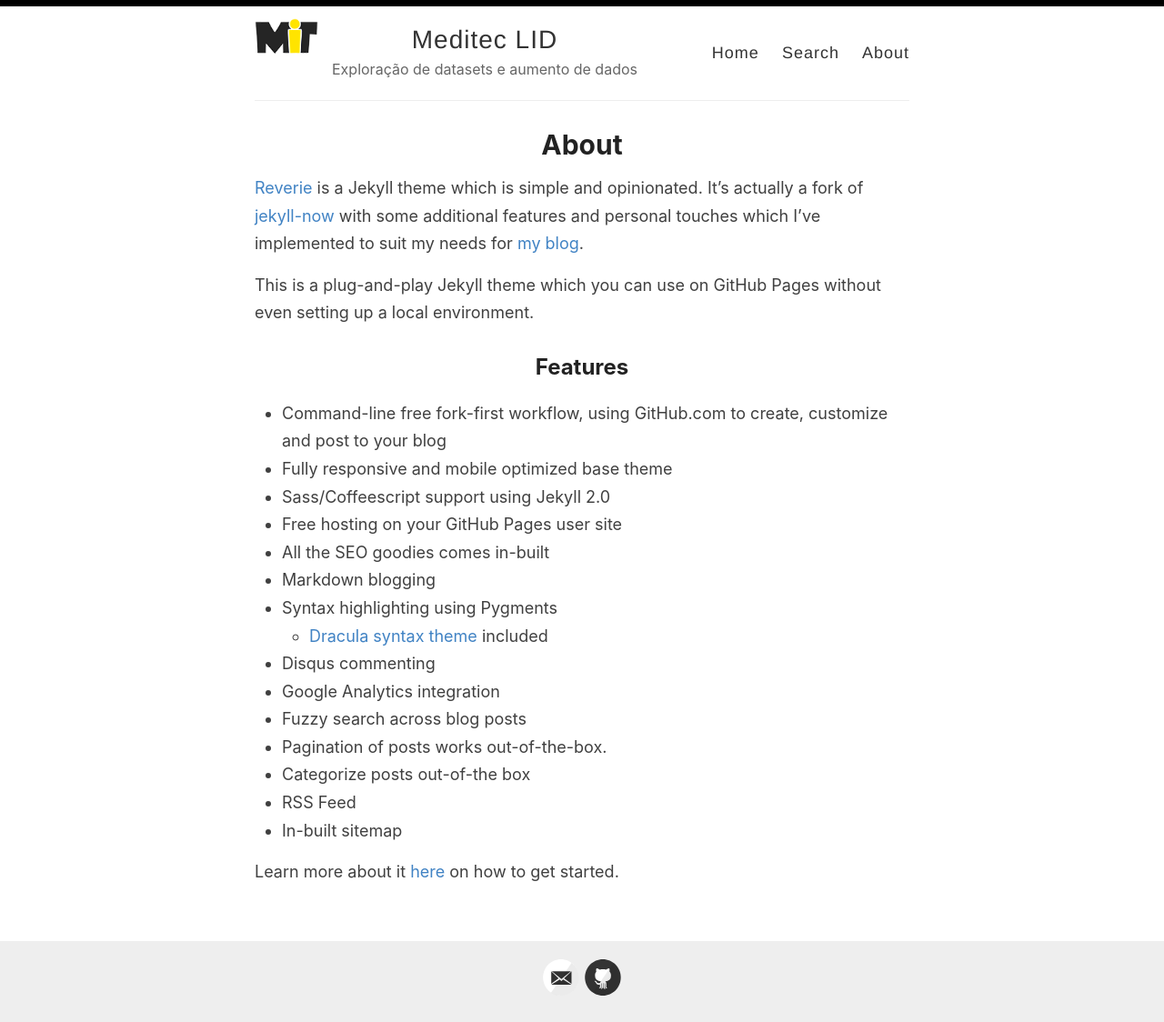
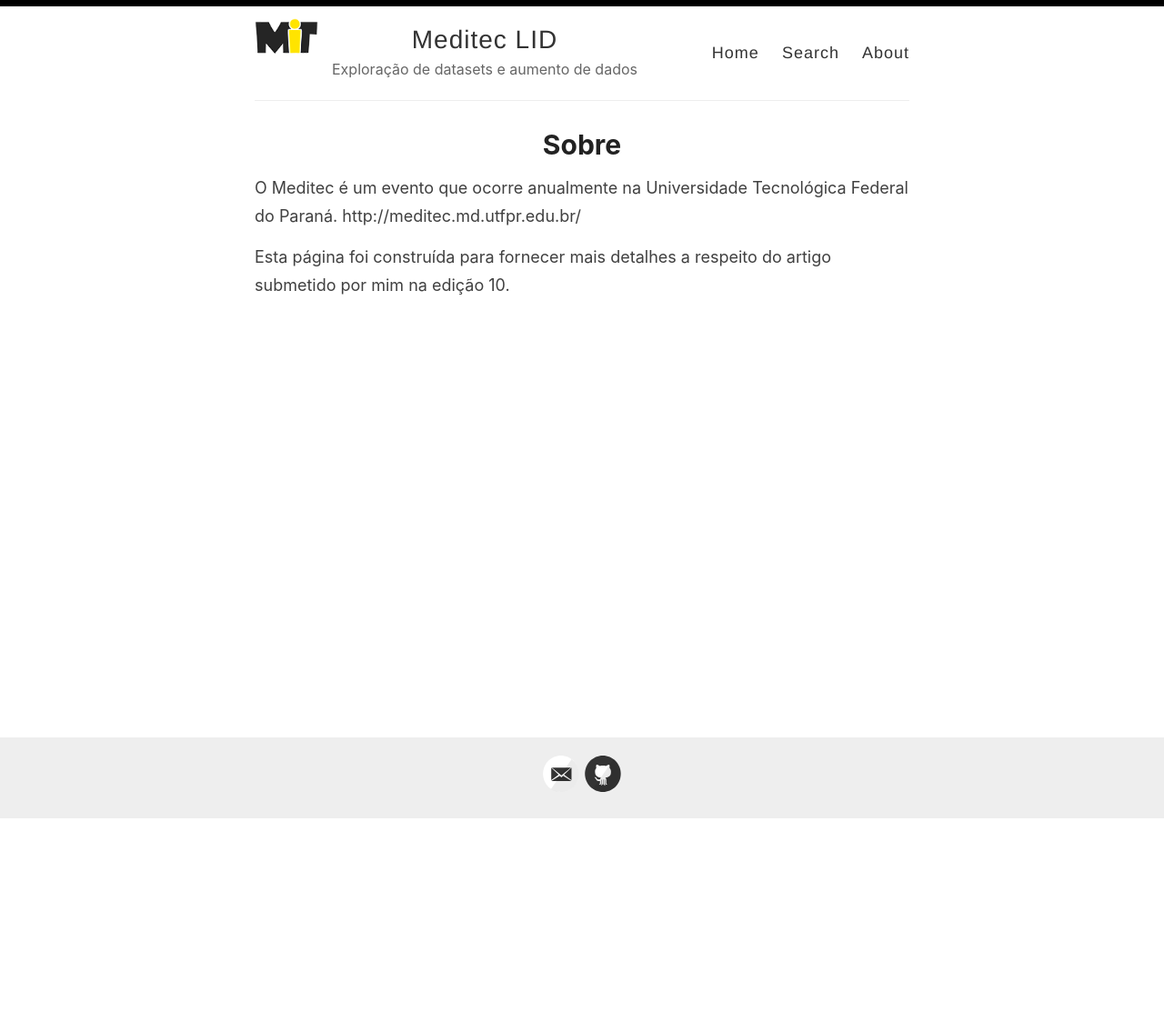
Before and after one commit to lucasgris/meditec-lid-pages, a Jekyll site: the page built from _pages/about.md, in a window 1280 px wide. Shown: the whole page at 91% size. Built offline with Jekyll 4.4.1, drawn with Linux system fonts in a browser that asks for light colours; after the commit the page ends 901 px from its top, so only the background shows below that.

Commit message:
Update about.md

```diff
--- a/_pages/about.md
+++ b/_pages/about.md
@@ -1,29 +1,10 @@
 ---
 layout: page
-title: About
+title: Sobre
 permalink: /about/
 ---
 
-[Reverie](https://github.com/amitmerchant1990/reverie) is a Jekyll theme which is simple and opinionated. It's actually a fork of [jekyll-now](https://github.com/barryclark/jekyll-now) with some additional features and personal touches which I've implemented to suit my needs for [my blog](https://www.amitmerchant.com).
+O Meditec é um evento que ocorre anualmente na Universidade Tecnológica Federal do Paraná.
+http://meditec.md.utfpr.edu.br/
 
-This is a plug-and-play Jekyll theme which you can use on GitHub Pages without even setting up a local environment.
-
-## Features
-
-- Command-line free fork-first workflow, using GitHub.com to create, customize and post to your blog
-- Fully responsive and mobile optimized base theme
-- Sass/Coffeescript support using Jekyll 2.0
-- Free hosting on your GitHub Pages user site
-- All the SEO goodies comes in-built
-- Markdown blogging
-- Syntax highlighting using Pygments
-    - [Dracula syntax theme](https://draculatheme.com/) included
-- Disqus commenting
-- Google Analytics integration
-- Fuzzy search across blog posts
-- Pagination of posts works out-of-the-box.
-- Categorize posts out-of-the box
-- RSS Feed
-- In-built sitemap
-
-Learn more about it [here](https://github.com/amitmerchant1990/reverie) on how to get started.
+Esta página foi construída para fornecer mais detalhes a respeito do artigo submetido por mim na edição 10.
```
